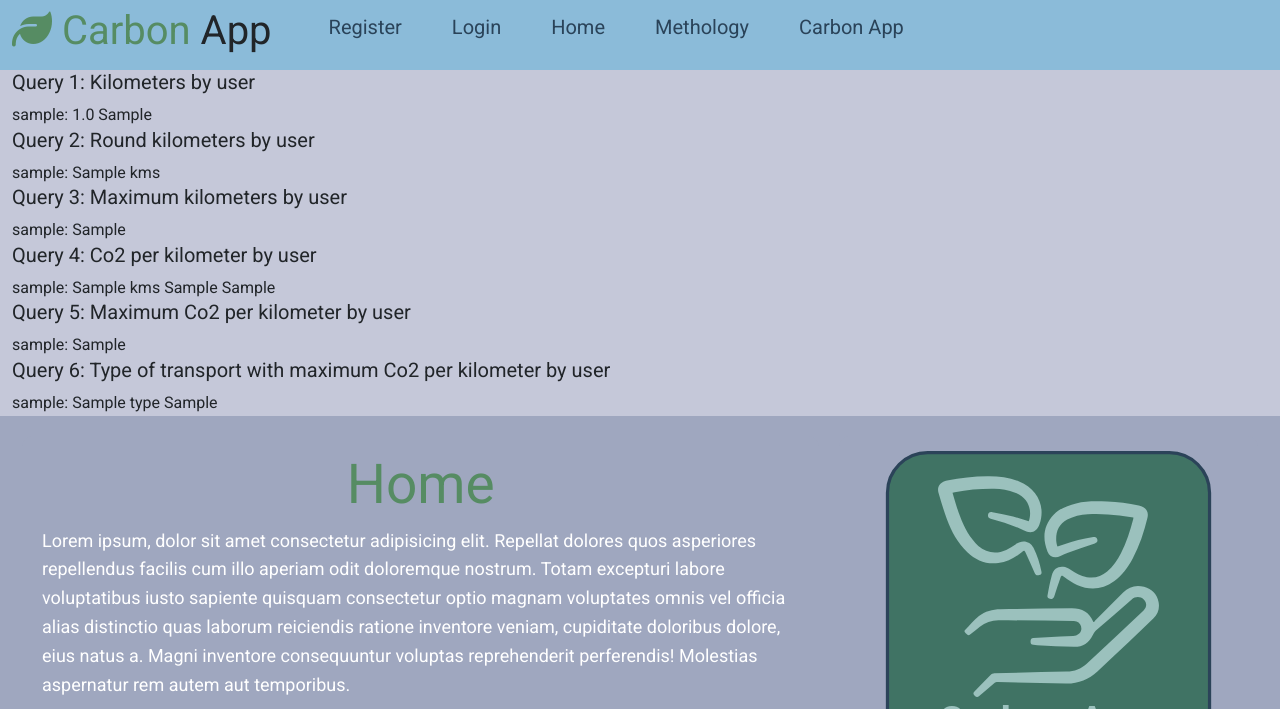
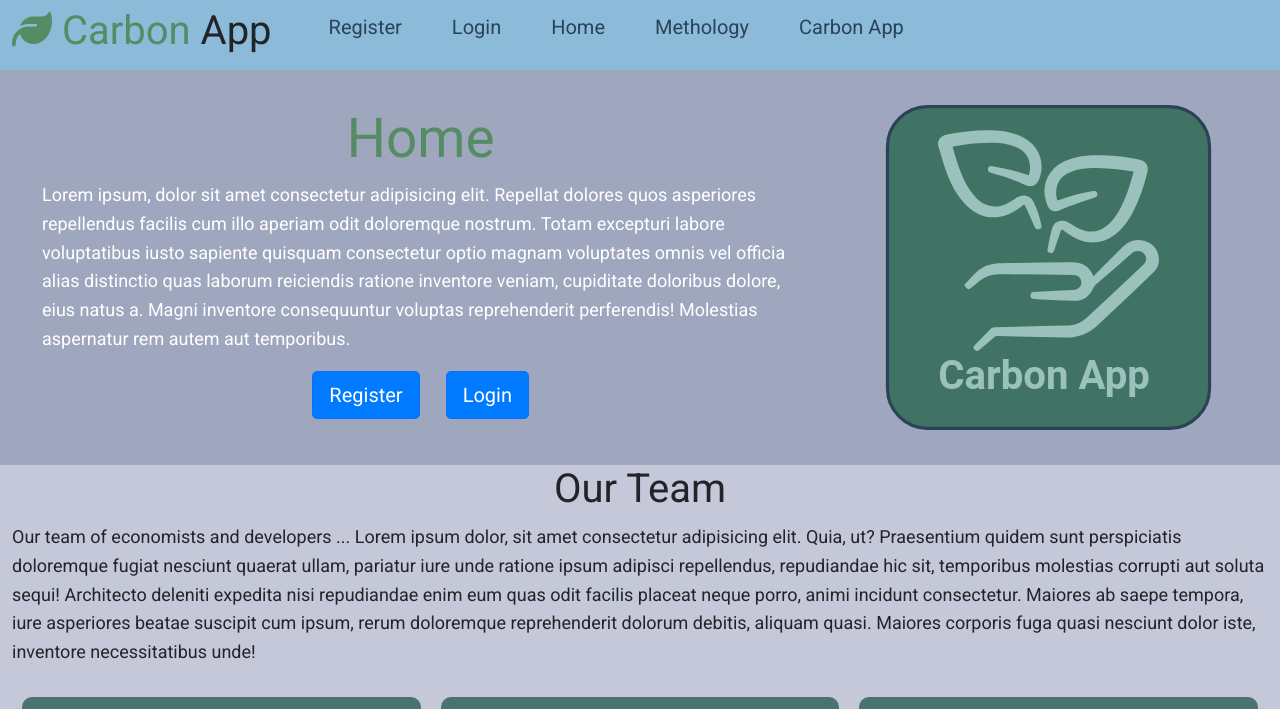
Before and after one commit to cecham1/carbon_app_2024_AWS, a Flask app: template capp/templates/home.html in a window 1280 px wide. Shown: the top 709 px of the page. Run offline with Flask 2, Linux system fonts and the light colour scheme; tables that the repository leaves empty hold one stand-in row (values such as "Sample post"); the template is opened without the code that fills it: values that come from a table or form of the project are taken from there, most other values are stand-ins (such as "Sample title", 1, 10 or a date in 2020); some libraries are stand-ins or nearby versions.

Commit message:
Update home.html

```diff
--- a/capp/templates/home.html
+++ b/capp/templates/home.html
@@ -1,39 +1,5 @@
 {% extends "layout.html" %}
 {% block content %}
-
-<!-- Queries -->
-<section class="section_developers">
-  <div class="container">
-
-    <div class="developers" style="display:block;">
-      <h5>Query 1: Kilometers by user</h5>
-        {{user_name}}:
-        {%for transport in user_transports %}
-          {{transport.kms}}
-        {% endfor %}
-        {{len_list}}
-      <h5>Query 2: Round kilometers by user</h5>
-        {{user_name}}:
-        {{kms}}
-      <h5>Query 3: Maximum kilometers by user</h5>
-        {{user_name}}:
-        {{max_kms}}
-      <h5>Query 4: Co2 per kilometer by user </h5>
-        {{user_name}}:
-        {{kms}}
-        {{co2}}
-        {{co2_kms}}
-      <h5>Query 5: Maximum Co2 per kilometer by user </h5>
-        {{user_name}}:
-        {{max_co2_kms}}
-      <h5>Query 6: Type of transport with maximum Co2 per kilometer by user  </h5>
-        {{user_name}}:
-        {{type}}
-        {{transport_max_co2_kms}}
-    </div>
-
-  </div>
-</section>
 
 
 <!-- Header -->
@@ -55,6 +21,8 @@
         <p style="text-align:left;">
             Lorem ipsum, dolor sit amet consectetur adipisicing elit. Repellat dolores quos asperiores repellendus facilis cum illo aperiam odit doloremque nostrum. Totam excepturi labore voluptatibus iusto sapiente quisquam consectetur optio magnam voluptates omnis vel officia alias distinctio quas laborum reiciendis ratione inventore veniam, cupiditate doloribus dolore, eius natus a. Magni inventore consequuntur voluptas reprehenderit perferendis! Molestias aspernatur rem autem aut temporibus.
         </p>
+        {% if current_user.is_authenticated %}
+        {% else %}
         <div class="container_buttons_links_header_home">
           <div class="btn">
               <a href="{{url_for('users.register')}}" class="btn btn-primary btn-lg mr-2", style="background-color:#007bff;">Register</a>
@@ -63,6 +31,7 @@
               <a href="{{url_for('users.login')}}" class="btn btn-primary btn-lg mr-2", style="background-color:#007bff;">Login</a>
           </div>
         </div>
+        {% endif %}
       </div>
       <div class="box">
         <img
```
